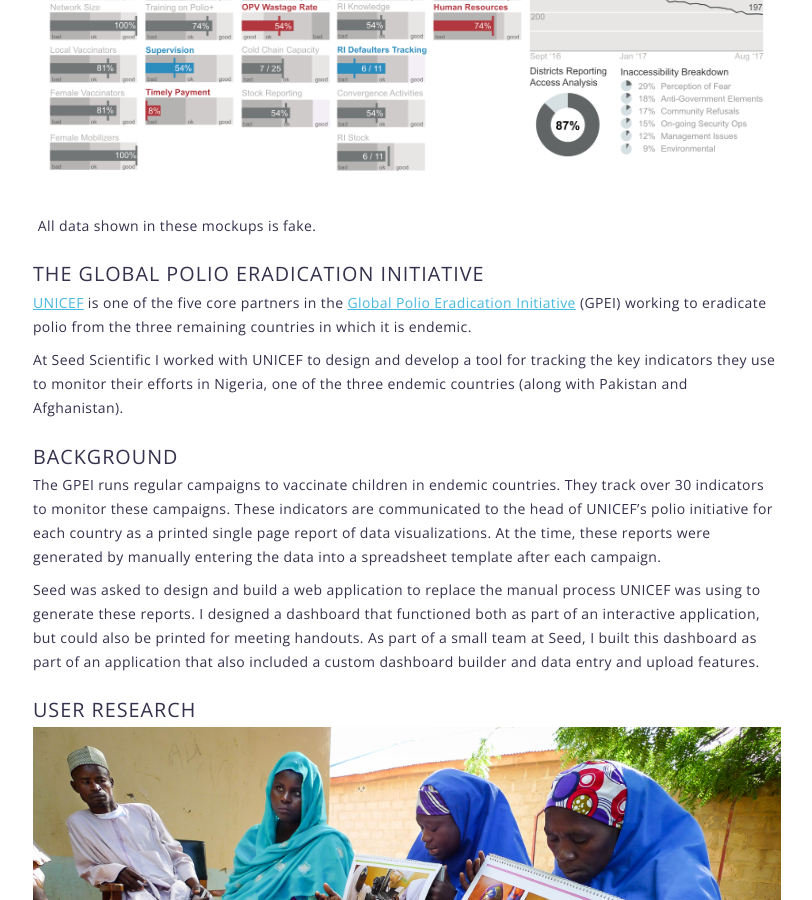
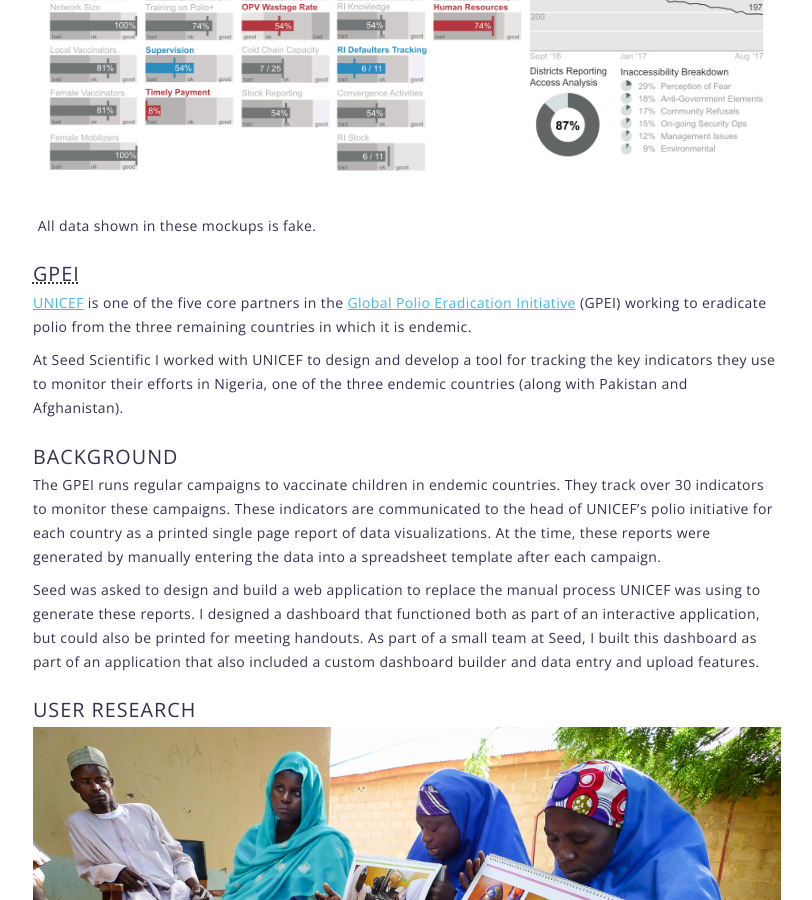
Before and after one commit to darthmall/darthmall.github.io, a Jekyll site: the page built from _projects/polio.md, in a window 1280 px wide and 900 px high, scrolled down 716 px. Shown: the whole window, without its empty margins (233-1045 px from the left). Built offline with Jekyll 4.4.1, drawn with Linux system fonts in a browser that asks for light colours; nearby versions of some CDN libraries.

Commit message:
Shorten the title of the first section in Polio

```diff
--- a/_projects/polio.md
+++ b/_projects/polio.md
@@ -12,7 +12,7 @@
 
 <aside class="disclaimer">All data shown in these mockups is fake.</aside>
 
-## The Global Polio Eradication Initiative
+## <abbr title="Global Polio Eradication Initiative">GPEI</abbr>
 
 [UNICEF](unicef) is one of the five core partners in the
 [Global Polio Eradication Initiative](gpei) (GPEI) working to eradicate polio from the
```
